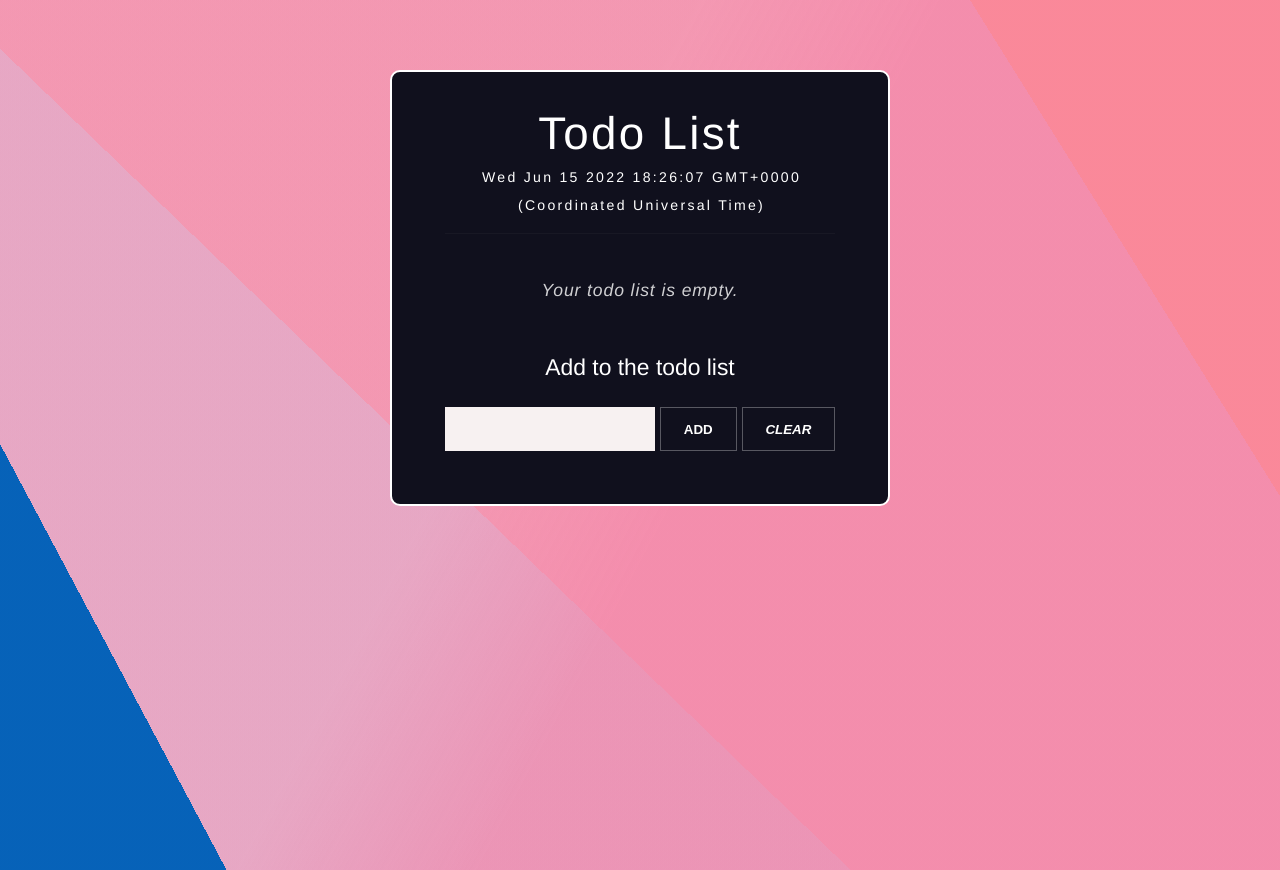
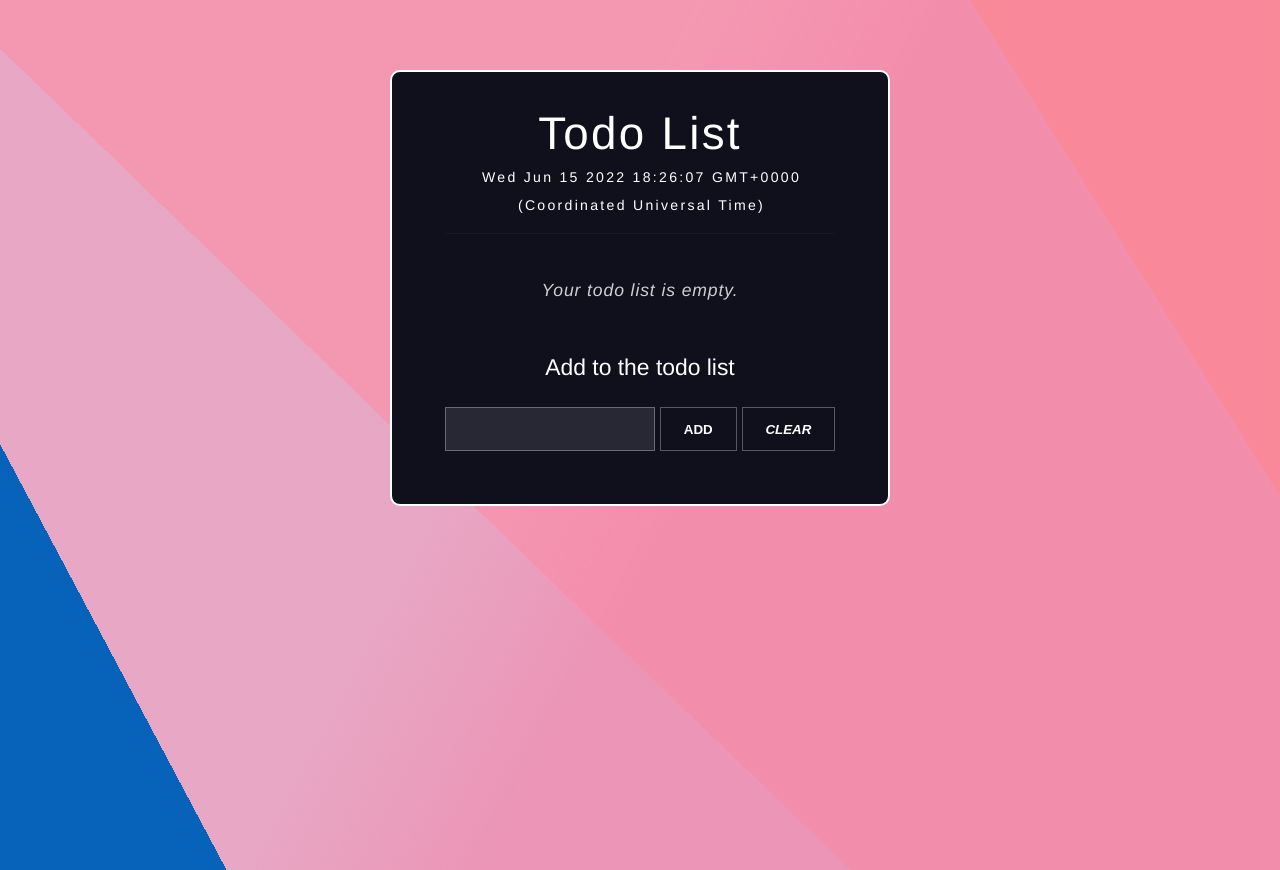
Before and after one commit to engy-emad/vue-todo-list, a Vue app: page / in a window 1280 px wide. Built offline with nearby package versions, Linux system fonts and the light colour scheme.

Commit message:
add style

```diff
--- a/src/components/TodoList.vue
+++ b/src/components/TodoList.vue
@@ -1,4 +1,5 @@
 <template>
+
 <!---------------------------- START MAIN -------------------------->
 
 <!---------------------------- START TODOLIST ---------------------->
@@ -40,17 +41,22 @@
         <form @submit.prevent="addItem">
 
             <label for="newitem">Add to the todo list</label>
+
             <input type="text" name="newitem" id="newitem" v-model="itemTitle">
+
             <button type="submit">ADD</button>
+
             <button class="btn-detete" type="button"
                     aria-label="Delete" title="Delete" @click="deleteAll(index)">
                      <i aria-hidden="true" class="material-icons">Clear</i>
             </button>
+
         </form>
 
+    </main>
 
-    </main>
     <!----------------------------END MAIN -------------------------->
+
 </template>
 
 <script>
@@ -72,6 +78,7 @@
         },
 
         methods: {
+
               tomorrow() {
                   const d = new Date()
                   d.setDate(d.getDate() )
@@ -79,6 +86,7 @@
   },
 
             addItem() {
+
                 if (!this.itemTitle) {
                     return;
                 }
@@ -92,8 +100,10 @@
             },
 
             deleteItem(index) {
+
                 this.items.splice(index, 1);
             },
+
               deleteAll(index) {
                 this.items.splice(index);
             },
@@ -105,11 +115,13 @@
         },
 
         mounted() {
+
             const items = localStorage.getItem(localKey) || '[]';
             this.items = JSON.parse(items);
         },
 
         watch: {
+
             items: {
                 deep: true,
                 handler(items) {
@@ -119,15 +131,18 @@
             }
         }
     }
+
 </script>
 
 <style>
 
 /* ================ STYLE GLOBAL ================*/
+
     * {
         margin: 0;
         padding: 0;
         outline: none;
+         list-style: none;
         box-sizing: border-box;
     }
 
@@ -143,11 +158,12 @@
     }
 
     :root{
-    --light-gray:#f7f1f1;
-    --pink:  #10101d;
+
+    --block:  #10101d;
     --light-pink:#FF5E5E;
+    --light-gray:#f4f1f1;
     --white:#fff;
-    --light-black:rgba(100, 100, 100, .1);
+    --light-pink:rgba(100, 100, 100, .1);
 }
 
 /* ================ END GLOBAL ================*/
@@ -166,17 +182,17 @@
         margin: 4rem auto;
         padding: 2rem 3rem 3rem;
         max-width: 500px;
-        background: var(--pink);
+        background: var(--block);
         color:var(--white);
         border-radius: 10px;
-         border: 2px solid #fff;
+         border: 2px solid var(--white);
     }
 
     #todolist h1 {
         font-weight: normal;
         font-size: 2.6rem;
         letter-spacing: 0.05em;
-        border-bottom: 1px solid var(--light-black);
+        border-bottom: 1px solid var(--light-pink);
     }
 
     #todolist h1 span {
@@ -198,7 +214,7 @@
 
     #todolist ul {
         margin-top: 2.6rem;
-        list-style: none;
+
     }
 
     #todolist .todolist-move {
@@ -255,28 +271,29 @@
         margin-top: 3rem;
         display: flex;
         flex-wrap: wrap;
+         color: var(--white);
     }
 
     form label {
         min-width: 100%;
         margin-bottom: .5rem;
         font-size: 1.3rem;
+
     }
 
     form input {
-
         flex-grow: 1;
         width: 50%;
-        border: none;
-        background: var(--light-gray);
+        border: 1px solid rgba(255, 255, 255, .3);
+        background: rgba(255, 255, 255, 0.1);
         padding: 0 1.5em;
         font-size: initial;
+         color: var(--white);
     }
 
     form button {
         padding: 0 1.3rem;
-        border: none;
-        background:var(--pink);
+        background:var(--block);
         color: white;
         text-transform: uppercase;
         font-weight: bold;
@@ -287,7 +304,7 @@
     }
 
     form button:hover {
-        background:var(--light-pink);
+        background:var(--light-block);
     }
 
     form input,
```
Lines whose indentation alone changed are shown as unchanged.
